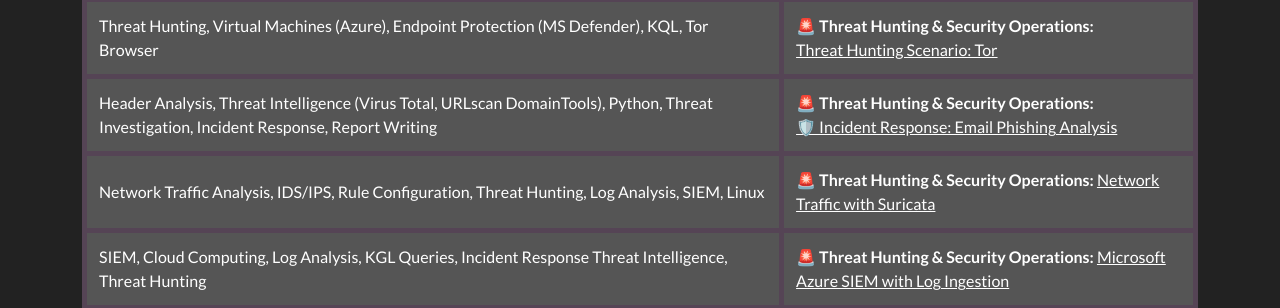
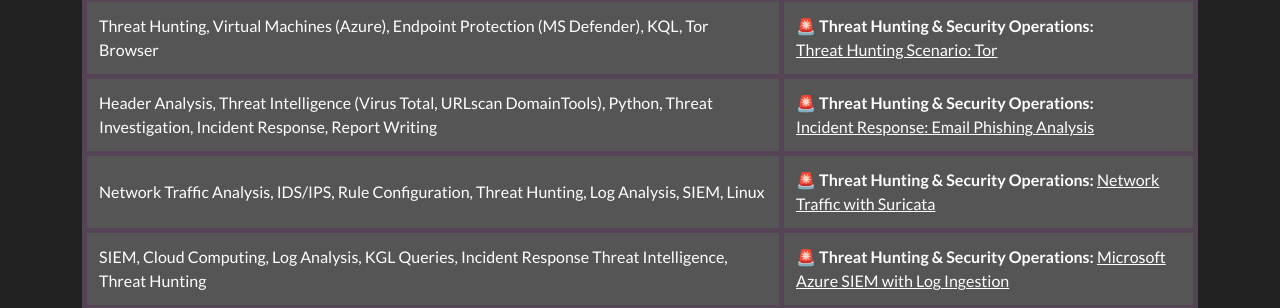
Before and after one commit to JKopal101/jkopal101.github.io, a Jekyll site: the page built from projects.md, in a window 1280 px wide. Shown: the part 633-941 px from the top of the page. Built offline with Jekyll 4.4.1, drawn with Linux system fonts in a browser that asks for light colours.

Commit message:
Update projects.md

```diff
--- a/projects.md
+++ b/projects.md
@@ -64,7 +64,7 @@ I’ve worked on a variety of projects in the Cybersecurity and IT space, focusi
       <td style="padding:12px; border:5px solid #545;">Header Analysis, Threat Intelligence (Virus Total, URLscan DomainTools), Python, Threat Investigation, Incident Response, Report Writing </td>
       <td style="padding:12px; border:5px solid #545;">
          <strong>🚨 Threat Hunting & Security Operations: </strong> <br>
-        <a href="https://github.com/JKopal101/email-phishing-analysis" style="color:white;">🛡️ Incident Response: Email Phishing Analysis</a>
+        <a href="https://github.com/JKopal101/email-phishing-analysis" style="color:white;">Incident Response: Email Phishing Analysis</a>
       </td>
     </tr>
     <tr style="background-color:#555;">
```
